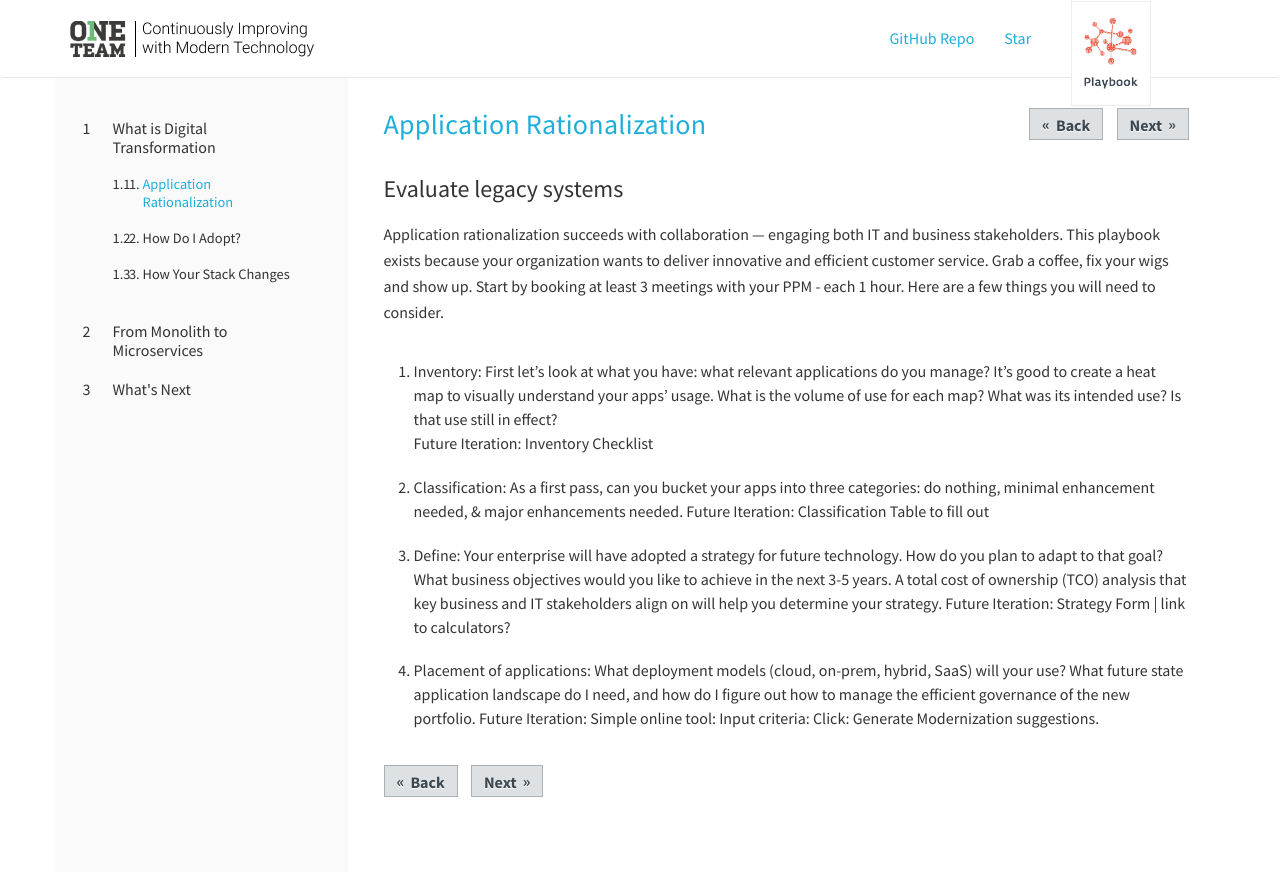
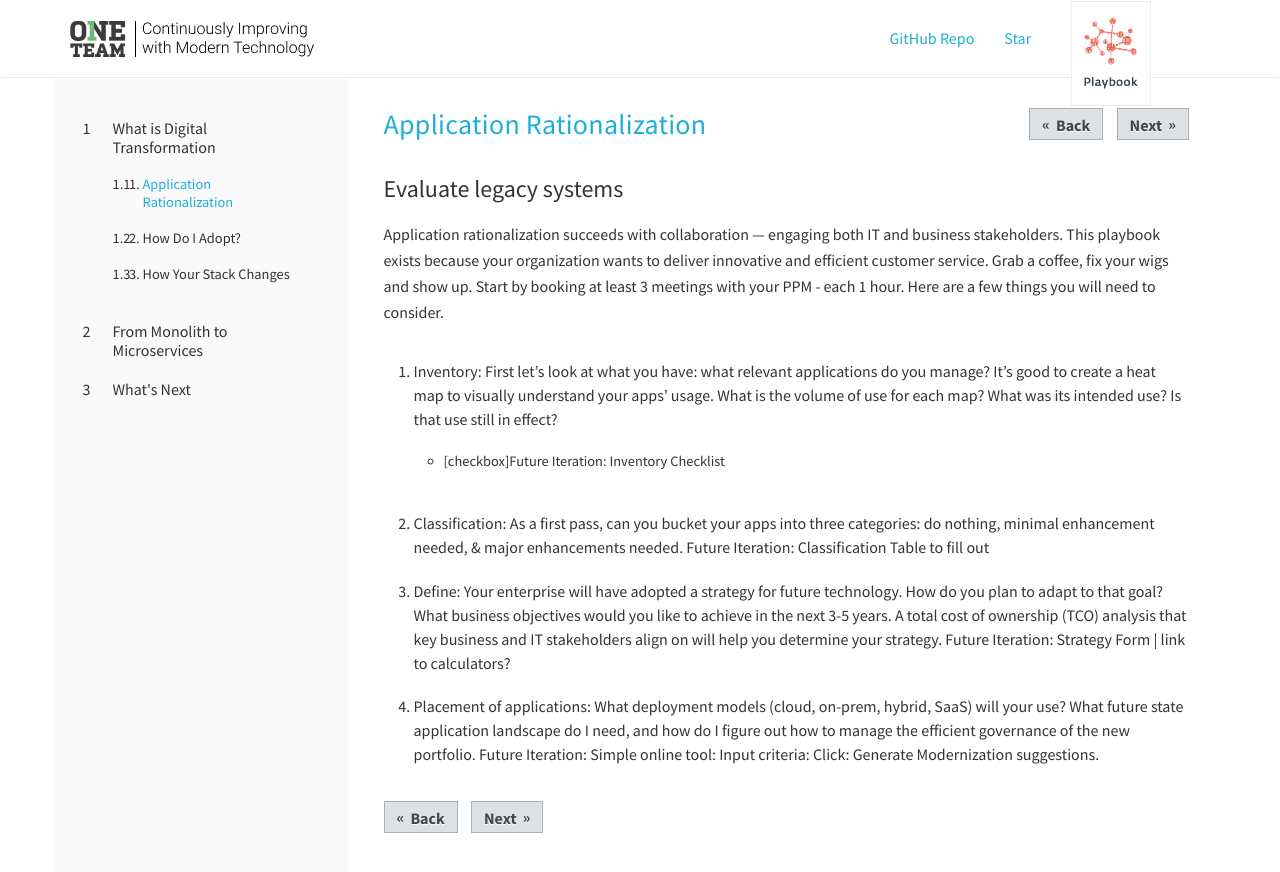
Before and after one commit to ModernizationDigital/playbook-3, a Jekyll site: the page built from _playbook/application-rationalization.md, in a window 1280 px wide. Shown: the top 872 px of the page. Built offline with Jekyll 4.4.1, drawn with Linux system fonts in a browser that asks for light colours.

Commit message:
testing checkbox in md file

```diff
--- a/_playbook/application-rationalization.md
+++ b/_playbook/application-rationalization.md
@@ -7,7 +7,7 @@ title: 'Application Rationalization'
 Application rationalization succeeds with collaboration — engaging both IT and business stakeholders. This playbook exists because your organization wants to deliver innovative and efficient customer service. Grab a coffee, fix your wigs and show up. Start by booking at least 3 meetings with your PPM - each 1 hour. Here are a few things you will need to consider.
 
 1. Inventory: First let's look at what you have: what relevant applications do you manage? It's good to create a heat map to visually understand your apps' usage. What is the volume of use for each map? What was its intended use? Is that use still in effect?
-Future Iteration: Inventory Checklist
+- [checkbox]Future Iteration: Inventory Checklist
 2. Classification: As a first pass, can you bucket your apps into three categories: do nothing, minimal enhancement needed, & major enhancements needed.
 Future Iteration: Classification Table to fill out
 3. Define: Your enterprise will have adopted a strategy for future technology. How do you plan to adapt to that goal? What business objectives would you like to achieve in the next 3-5 years. A total cost of ownership (TCO) analysis that key business and IT stakeholders align on will help you determine your strategy.
```
